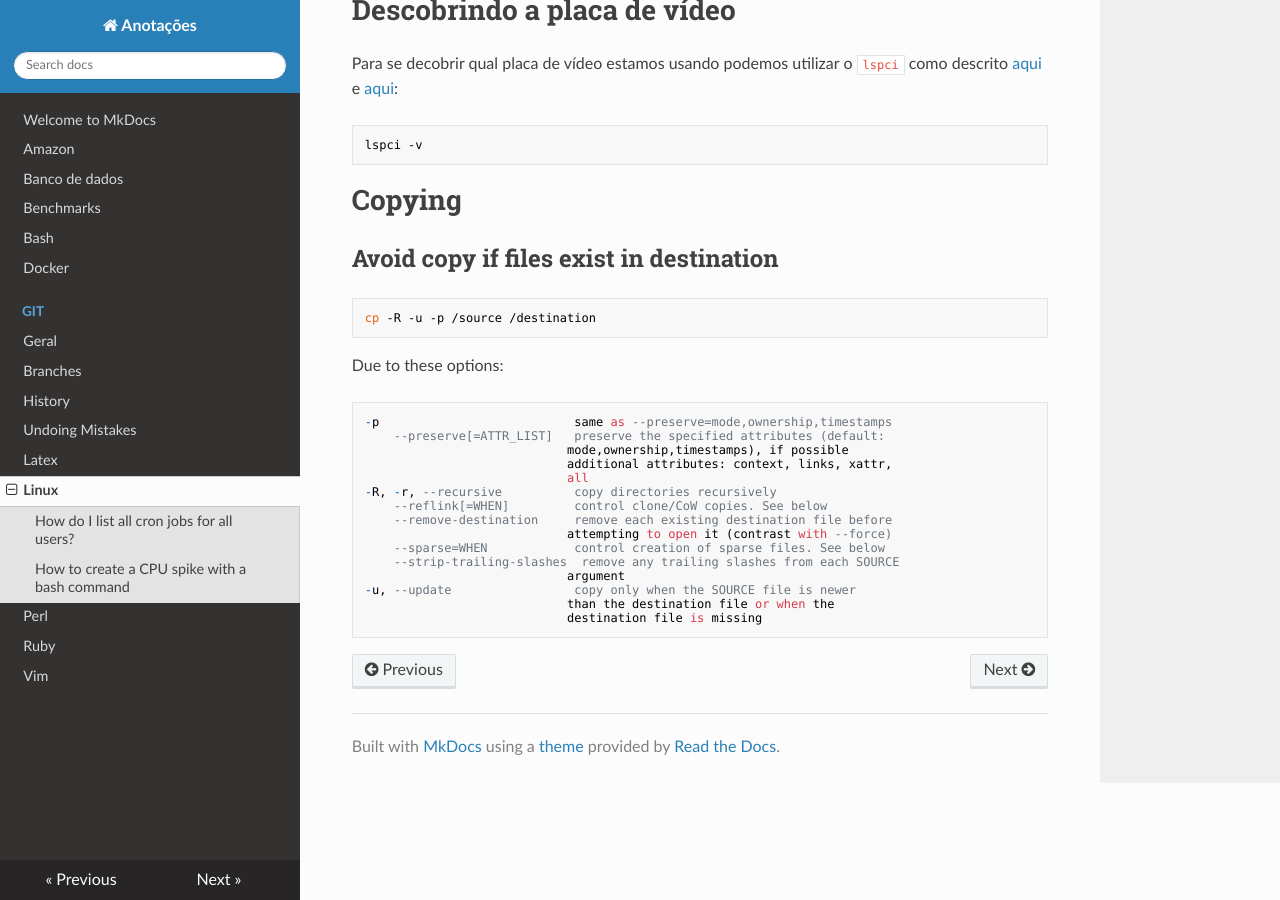
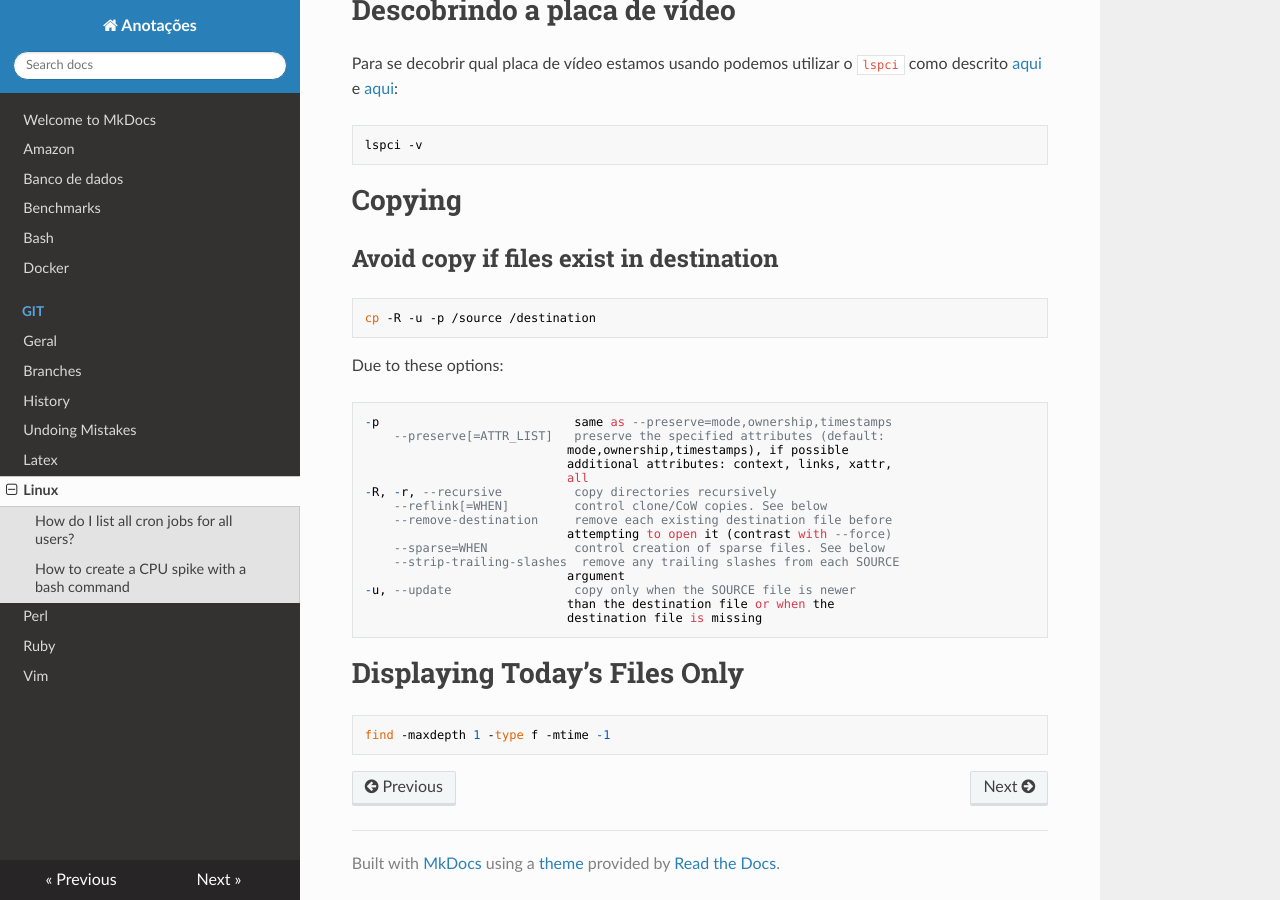
Before and after one commit to hposca/useful_notes, an MkDocs documentation site: the page built from docs/linux.md, in a window 1280 px wide and 900 px high, scrolled down 2646 px. Built offline with MkDocs 1.6.1, drawn with Linux system fonts in a browser that asks for light colours; nearby versions of some CDN libraries; old or Windows-style settings are respelled for this version of MkDocs.

Commit message:
Mostrando apenas os arquivos que foram modificados no dia de hoje

```diff
--- a/docs/linux.md
+++ b/docs/linux.md
@@ -157,3 +157,7 @@ Due to these options:
     -u, --update                 copy only when the SOURCE file is newer
                                 than the destination file or when the
                                 destination file is missing
+
+# Displaying Today’s Files Only
+
+    find -maxdepth 1 -type f -mtime -1
```
